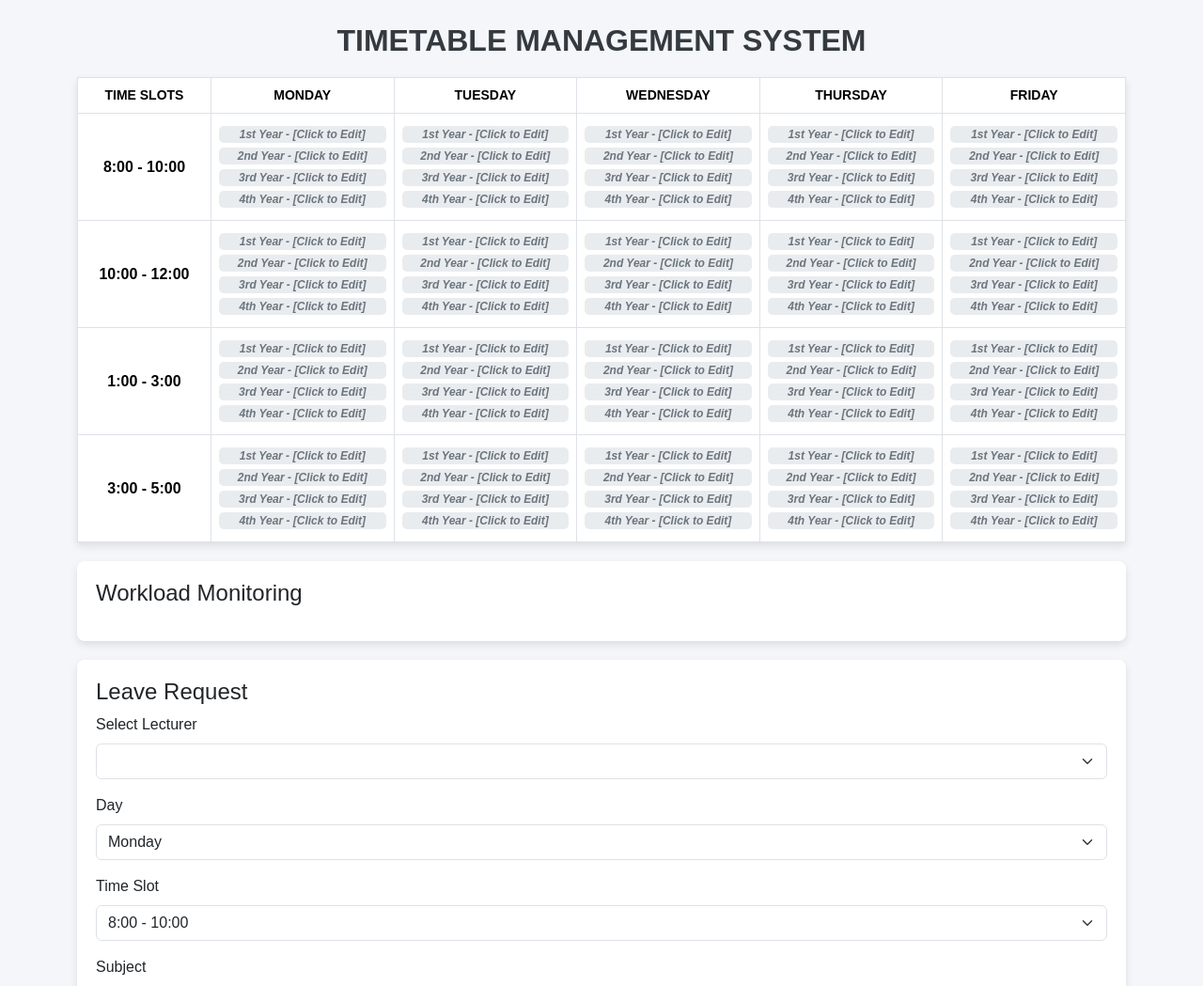
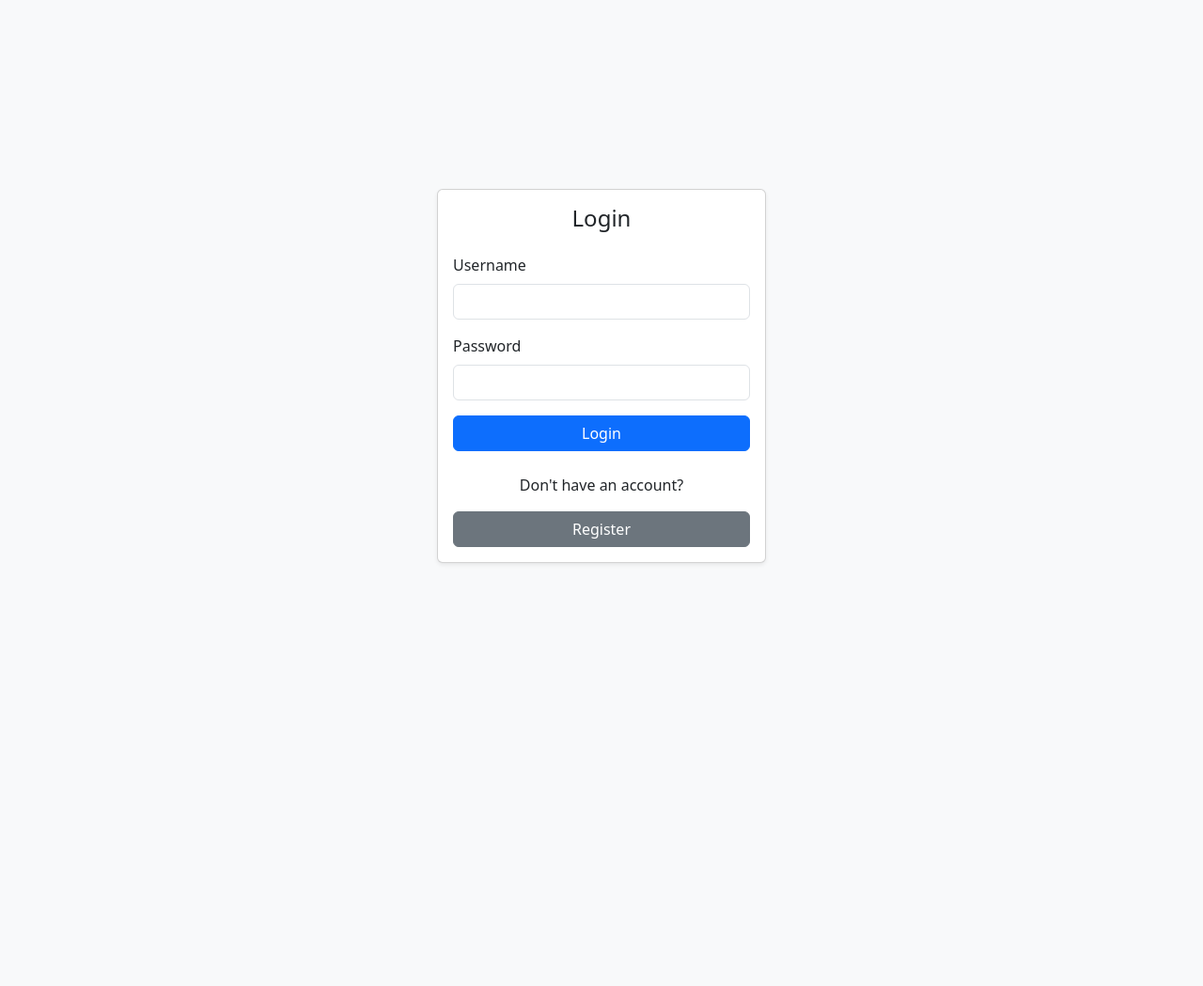
Before and after one commit to Charaka22912/Time-Table, a Django app: page / in a window 1280 px wide. Shown: the top 1049 px of the page at 94% size. After the commit the page ends 600 px from the top, so only its background shows below. Run offline with Django 5.2, Linux system fonts and the light colour scheme; data that the repository does not hold is empty; some libraries are stand-ins or nearby versions.

Commit message:
Second init

```diff
--- /dev/null
+++ b/timetable/templates/login.html
@@ -0,0 +1,45 @@
+<!DOCTYPE html>
+<html lang="en">
+<head>
+    <meta charset="UTF-8">
+    <meta name="viewport" content="width=device-width, initial-scale=1.0">
+    <title>Login</title>
+    <!-- Bootstrap CSS -->
+    <link href="https://cdn.jsdelivr.net/npm/bootstrap@5.3.0-alpha3/dist/css/bootstrap.min.css" rel="stylesheet">
+</head>
+<body class="bg-light d-flex align-items-center justify-content-center vh-100">
+    <div class="card shadow-sm" style="width: 350px;">
+        <div class="card-body">
+            <h4 class="text-center mb-4">Login</h4>
+            <!-- Display error messages -->
+            {% if messages %}
+                <div>
+                    {% for message in messages %}
+                    <div class="alert {% if message.tags == 'success' %}alert-success{% elif message.tags == 'error' %}alert-danger{% else %}alert-info{% endif %}">
+                        {{ message }}
+                    </div>
+                    {% endfor %}
+                </div>
+            {% endif %}
+            <form method="post">
+                {% csrf_token %}
+                <div class="mb-3">
+                    <label for="username" class="form-label">Username</label>
+                    <input type="text" name="username" id="username" class="form-control" required>
+                </div>
+                <div class="mb-3">
+                    <label for="password" class="form-label">Password</label>
+                    <input type="password" name="password" id="password" class="form-control" required>
+                </div>
+                <button type="submit" class="btn btn-primary w-100">Login</button>
+            </form>
+            <div class="text-center mt-4">
+                <p>Don't have an account?</p>
+                <a href="{% url 'register_superuser' %}" class="btn btn-secondary w-100">Register</a>
+            </div>
+        </div>
+    </div>
+    <!-- Bootstrap JS (Optional) -->
+    <script src="https://cdn.jsdelivr.net/npm/bootstrap@5.3.0-alpha3/dist/js/bootstrap.bundle.min.js"></script>
+</body>
+</html>
--- a/timetable/templates/timetable.html
+++ b/timetable/templates/timetable.html
@@ -85,11 +85,90 @@
             box-shadow: 0 4px 8px rgba(0, 0, 0, 0.1);
             border-radius: 8px;
         }
+
+        .user-dropdown {
+            position: absolute;
+            top: 10px;
+            right: 20px;
+        }
+        .user-circle {
+            width: 50px;
+            height: 50px;
+            border-radius: 50%;
+            background-color: #007bff;
+            color: white;
+            display: flex;
+            align-items: center;
+            justify-content: center;
+            font-size: 20px;
+            font-weight: bold;
+            cursor: pointer;
+            border: none;
+            position: absolute;
+            top: 10px;
+            right: 10px;
+        }
+    .user-circle:hover {
+            background-color: #0056b3;
+        }
+    .user-menu a {
+            text-decoration: none;
+            color: #007bff;
+            display: block;
+            padding: 5px 10px;
+            border-radius: 4px;
+        }
+
+    .user-menu a:hover {
+            background-color: #e9ecef;
+        }
+    .user-menu {
+            position: absolute;
+            top: 10px;
+            right: 70px; /* Adjust this value based on circle position */
+            background-color: #f8f9fa;
+            border: 1px solid #ddd;
+            border-radius: 8px;
+            box-shadow: 0 4px 6px rgba(0, 0, 0, 0.1);
+            padding: 10px;
+            display: none;
+            z-index:1000;
+        }
     </style>
+    <script>
+        function toggleUserMenu() {
+            const menu = document.getElementById('userMenu');
+            if (menu.style.display === 'none' || menu.style.display === '') {
+                menu.style.display = 'block';
+            } else {
+                menu.style.display = 'none';
+            }
+        }document.addEventListener('click', function (event) {
+            const menu = document.getElementById('userMenu');
+            const button = document.querySelector('.user-circle');
+            if (!menu.contains(event.target) && !button.contains(event.target)) {
+                menu.style.display = 'none';
+            }
+        });
+    </script>
 </head>
 <body>
-    <div class="container my-4">
-        <h2 class="text-center">Timetable Management System</h2>
+    <div class="container mt-3">
+        <!-- User Circle in Top-Right Corner -->
+            <div class="d-flex justify-content-end" style="position: relative; padding: 20px;">
+                <button class="user-circle" onclick="toggleUserMenu()">
+                    {{ request.user.username|default_if_none:"" |slice:":1"|upper }}
+                </button>
+
+<!-- Dropdown Menu -->
+            <div id="userMenu" class="user-menu">
+                    <a href="{% url 'admin:index' %}">Settings</a>
+                    <hr>
+                    <a href="{% url 'logout' %}">Logout</a>
+                      </div>
+        </div>
+            <div class="container my-4">
+             <h2 class="text-center">Timetable Management System</h2>
         <!-- Timetable Table -->
         <table class="table">
             <thead>
--- a/timetable/views.py
+++ b/timetable/views.py
@@ -3,7 +3,92 @@ from django.shortcuts import render
 from .models import TimetableEntry, Subject, Lecturer, Hall, SubjectLecturer
 import json
 import pprint
+from django.shortcuts import render,redirect
+from django.contrib.auth import authenticate, login
+from django.contrib import messages
+from django.contrib.auth.models import User
+from django.contrib.auth import logout
+# from django.contrib.auth.decorators import login_required
+from django.http import HttpResponseRedirect
+from django.utils.cache import add_never_cache_headers
+from django.views.decorators.cache import cache_control
 
+
+failed_attempts = {}
+
+@cache_control(no_cache=True, must_revalidate=True, no_store=True)
+# @login_required
+
+def login_view(request):
+    if request.method == 'POST':
+        username = request.POST.get('username')
+        password = request.POST.get('password')
+
+        # Check if the username exists
+        user_exists = User.objects.filter(username=username).exists()
+        if not user_exists:
+            messages.error(request, 'Username does not exist.')
+            return render(request, 'login.html')
+
+        # Authenticate the user
+        user = authenticate(request, username=username, password=password)
+
+        if user is not None:
+            # Successful login
+            login(request, user)
+            failed_attempts.pop(username, None)  # Reset failed attempts for the user
+            return redirect("timetable")  # Redirect to dashboard
+        else:
+            # Increment failed attempts
+            if username in failed_attempts:
+                failed_attempts[username] += 1
+            else:
+                failed_attempts[username] = 1
+
+            # Check if the user has failed 3 times
+            if failed_attempts[username] >= 3:
+                # Delete the user
+                user_to_delete = User.objects.filter(username=username).first()
+                if user_to_delete:
+                    user_to_delete.delete()
+                failed_attempts.pop(username, None)  # Remove from tracking
+                messages.error(request, 'Account deleted due to multiple failed login attempts.')
+            else:
+                messages.error(request, f'Incorrect password. {3 - failed_attempts[username]} attempts remaining.')
+
+    return render(request, 'login.html')
+
+def register_view(request):
+
+    if request.method == 'POST':
+        username = request.POST.get('username', '').strip()  # Safely get username
+        password = request.POST.get('password', '').strip()  # Safely get password
+        email = request.POST.get('email', '').strip()        # Safely get email
+
+        # Validate the input
+        if not username:
+            messages.error(request, 'Username is required.')
+        elif not password:
+            messages.error(request, 'Password is required.')
+        elif not email:
+            messages.error(request, 'Email is required.')
+        elif User.objects.filter(username=username).exists():
+            messages.error(request, 'Username already exists.')
+        elif User.objects.filter(email=email).exists():
+            messages.error(request, 'Email already exists.')
+        else:
+            # Create superuser
+            User.objects.create_superuser(username=username, email=email, password=password)
+            messages.success(request, 'Superuser created successfully!')
+            return redirect('/')  # Redirect to login page after successful registration
+
+    return render(request, 'register.html')
+
+def logout_view(request):
+    logout(request)  # Logs out the user
+    response = HttpResponseRedirect('/')  # Redirect to the root path
+    add_never_cache_headers(response)  # Clear browser cache
+    return response
 
 def timetable_view(request):
     time_slots = ["8:00 - 10:00", "10:00 - 12:00", "1:00 - 3:00", "3:00 - 5:00"]
--- a/timetable_project/urls.py
+++ b/timetable_project/urls.py
@@ -16,8 +16,18 @@ Including another URLconf
 """
 from django.contrib import admin
 from django.urls import include, path
+from timetable.views import login_view
+from timetable.views import register_view,logout_view,timetable_view,save_timetable_entry,find_replacement_lecturer,clear_timetable_entry,workload_monitoring,leave_request
 
 urlpatterns = [
     path('admin/', admin.site.urls),
-    path('', include('timetable.urls')),  # Ensure this import path is correct
+    path("", login_view, name='superuser_login'),
+    path('register-superuser/', register_view, name='register_superuser'),
+    path('timetable/', timetable_view, name="timetable"),
+    path("logout/", logout_view, name="logout"),
+    path("save_timetable_entry/", save_timetable_entry, name="save_timetable_entry"),
+    path("find_replacement_lecturer/", find_replacement_lecturer, name="find_replacement_lecturer"),
+    path("clear_timetable_entry/", clear_timetable_entry, name="clear_timetable_entry"),
+    path("workload_monitoring/", workload_monitoring, name="workload_monitoring"),
+    path("leave_request/", leave_request, name="leave_request"), # Ensure this import path is correct
 ]
```
Also changed, not shown: timetable/templates/register.html (added, +69 -0 lines).
